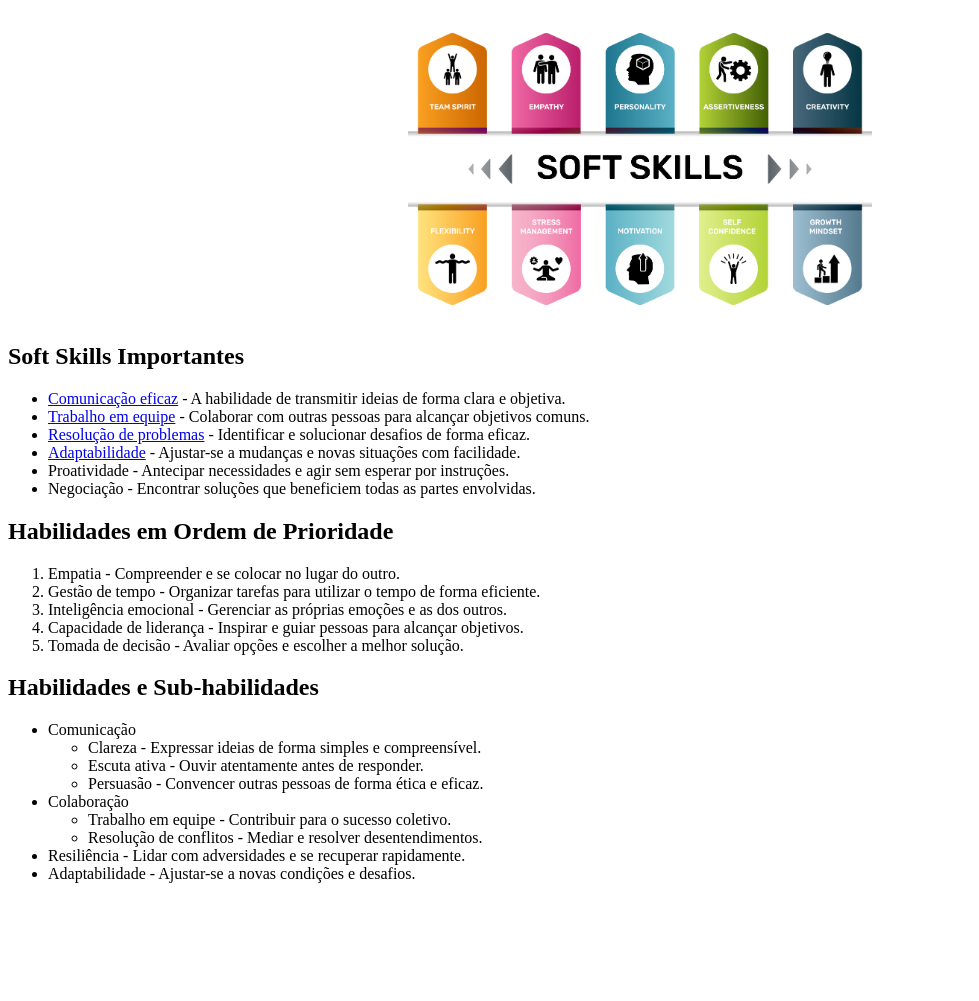
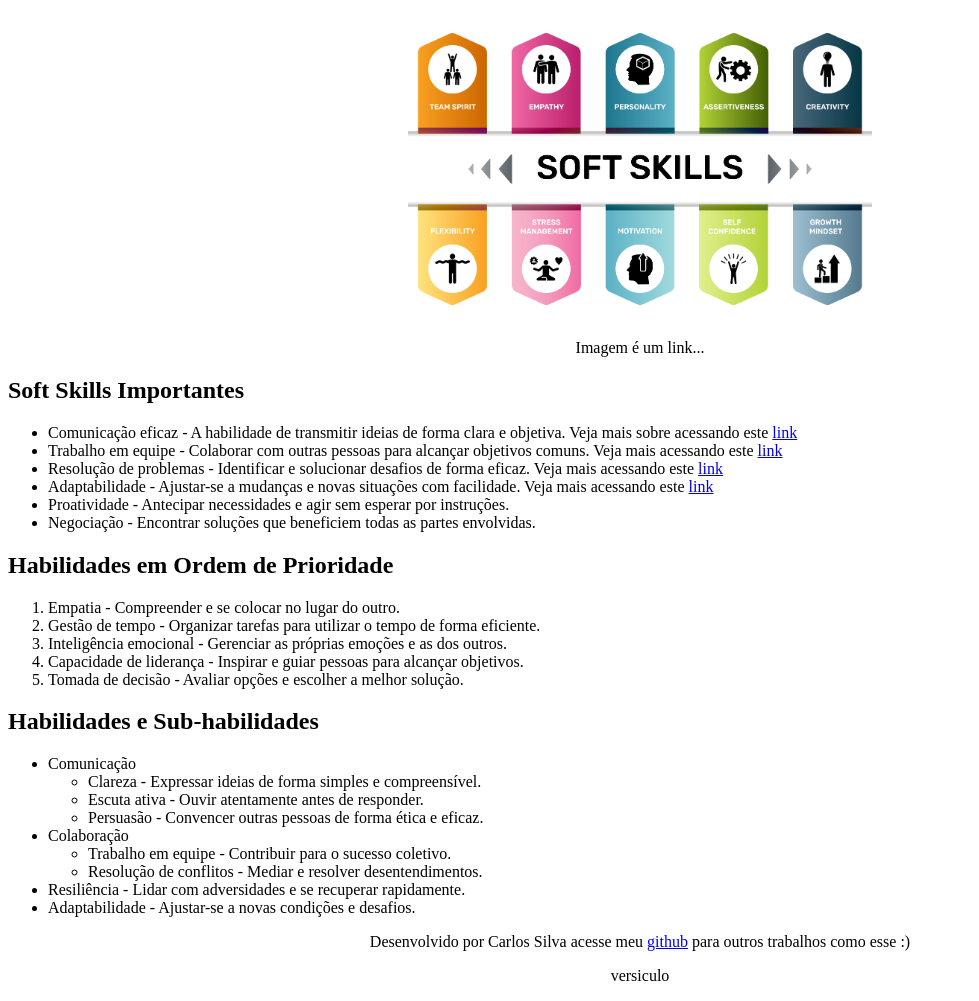
Before and after one commit to carlossilva2001/Aula_front_dia_09_04, a plain HTML site: page index.html in a window 1280 px wide. Shown: the part 61-1062 px from the top of the page, without its empty margins (0-979 px from the left). Before the commit the page ends 960 px from the top, so only its background shows below. Drawn offline with Linux system fonts and the light colour scheme.

Commit message:
alteração

```diff
--- a/index.html
+++ b/index.html
@@ -10,15 +10,16 @@
 
     <!-- Imagem principal centralizada -->
     <div style="text-align: center;">
-        <img src="Soft-Skills-Courses-01.png" alt="Imagem representando Soft Skills" height="300" width="auto">
+       <a href="https://br.psicologia-online.com/soft-skills-o-que-sao-quais-sao-e-exemplos-440.html"><img src="Soft-Skills-Courses-01.png" alt="Imagem representando Soft Skills" height="300" width="auto"></a>
+       <p>Imagem é um link...</p>
     </div>
 
     <h2>Soft Skills Importantes</h2>
     <ul>
-        <li><a href="https://conceito.de/comunicacao-eficaz">Comunicação eficaz</a> - A habilidade de transmitir ideias de forma clara e objetiva.</li>
-        <li><a href="https://www.tuacarreira.com/trabalho-em-equipe/">Trabalho em equipe</a> - Colaborar com outras pessoas para alcançar objetivos comuns.</li>
-        <li><a href="https://blog.escolaconquer.com.br/resolucao-de-problemas/">Resolução de problemas</a> - Identificar e solucionar desafios de forma eficaz.</li>
-        <li><a href="https://fia.com.br/blog/adaptabilidade/">Adaptabilidade</a> - Ajustar-se a mudanças e novas situações com facilidade.</li>
+        <li>Comunicação eficaz - A habilidade de transmitir ideias de forma clara e objetiva. Veja mais sobre acessando este <a href="https://conceito.de/comunicacao-eficaz">link</a></li>
+        <li>Trabalho em equipe - Colaborar com outras pessoas para alcançar objetivos comuns. Veja mais acessando este <a href="https://www.tuacarreira.com/trabalho-em-equipe/">link</a></li>
+        <li>Resolução de problemas - Identificar e solucionar desafios de forma eficaz. Veja mais acessando este <a href="https://blog.escolaconquer.com.br/resolucao-de-problemas/">link</a></li>
+        <li>Adaptabilidade</a> - Ajustar-se a mudanças e novas situações com facilidade. Veja mais acessando este <a href="https://fia.com.br/blog/adaptabilidade/">link</a></li>
         <li>Proatividade - Antecipar necessidades e agir sem esperar por instruções.</li>
         <li>Negociação - Encontrar soluções que beneficiem todas as partes envolvidas.</li>
     </ul>
@@ -50,5 +51,9 @@
         <li>Resiliência - Lidar com adversidades e se recuperar rapidamente.</li>
         <li>Adaptabilidade - Ajustar-se a novas condições e desafios.</li>
     </ul>
+    <footer style="text-align: center;">
+        <p>Desenvolvido por Carlos Silva acesse meu <a href="https://github.com/carlossilva2001/">github</a> para outros trabalhos como esse :)</p>
+        <p>versiculo</p>
+    </footer>
 </body>
 </html>
```
Also changed, not shown: jesus-te-ama.jpg (added).
